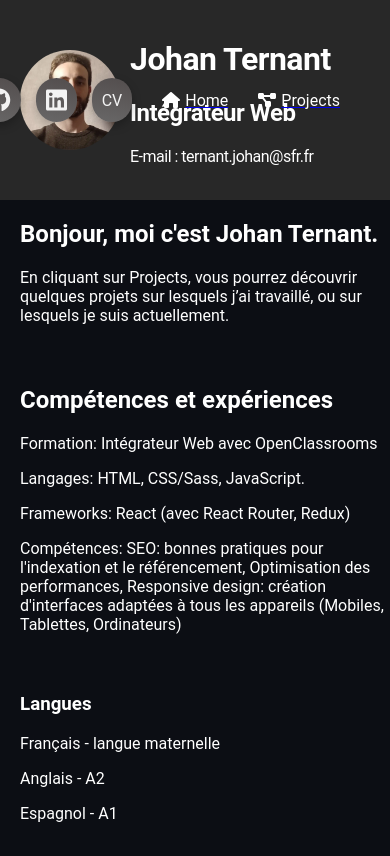
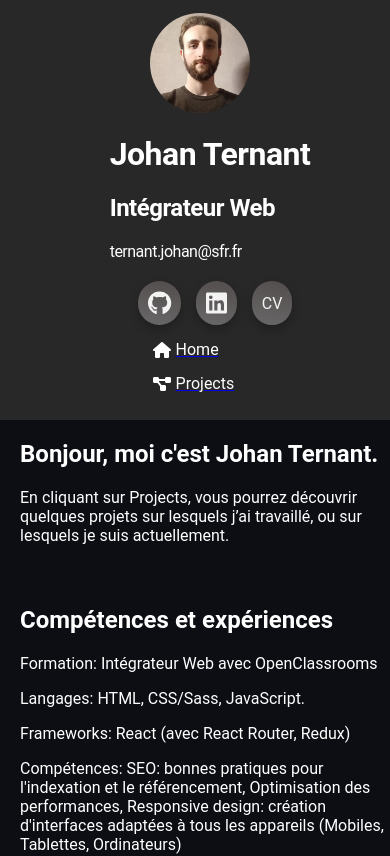
Before and after one commit to Johan-Tnt/Mon-Portfolio-Johan-Ternant, a React (Vite) app in the folder portfolio-johan-ternant/: page / in a window 390 px wide. Shown: the top 856 px of the page. Built offline with nearby package versions, Linux system fonts and the light colour scheme.

Commit message:
Added media queries.

```diff
--- a/portfolio-johan-ternant/src/components/header.jsx
+++ b/portfolio-johan-ternant/src/components/header.jsx
@@ -19,10 +19,10 @@ const Header = () => {
           alt="Johan Ternant"
           className="img_johan"
         />
-        <div>
-          <h1 className="information_profile">Johan Ternant</h1>
-          <h2 className="information_profile">Intégrateur Web</h2>
-          <p className="information_profile">E-mail : ternant.johan@sfr.fr</p>
+        <div className="information_profile">
+          <h1>Johan Ternant</h1>
+          <h2>Intégrateur Web</h2>
+          <p>ternant.johan@sfr.fr</p>
         </div>
       </div>
 
--- a/portfolio-johan-ternant/src/sass/header.scss
+++ b/portfolio-johan-ternant/src/sass/header.scss
@@ -65,3 +65,43 @@
   padding: 10px;
   text-decoration: none;
 }
+
+//Media Querries
+@media (max-width: 768px) {
+  .header {
+    justify-content: center;
+  }
+  .navigation {
+    margin-top: 120px;
+    right: initial;
+  }
+  .ul_navigation {
+    flex-direction: initial;
+  }
+  .profile_dev {
+    margin-bottom: 70px;
+  }
+}
+
+@media (max-width: 425px) {
+  .header {
+    height: 420px;
+    justify-content: center;
+  }
+  .navigation {
+    margin-top: 150px;
+    right: initial;
+  }
+  .ul_navigation {
+    flex-direction: column;
+    margin-top: 120px;
+  }
+  .profile_dev {
+    margin-bottom: 130px;
+    display: initial;
+  }
+  .img_johan {
+    left: 50px;
+    position: relative;
+  }
+}
```
